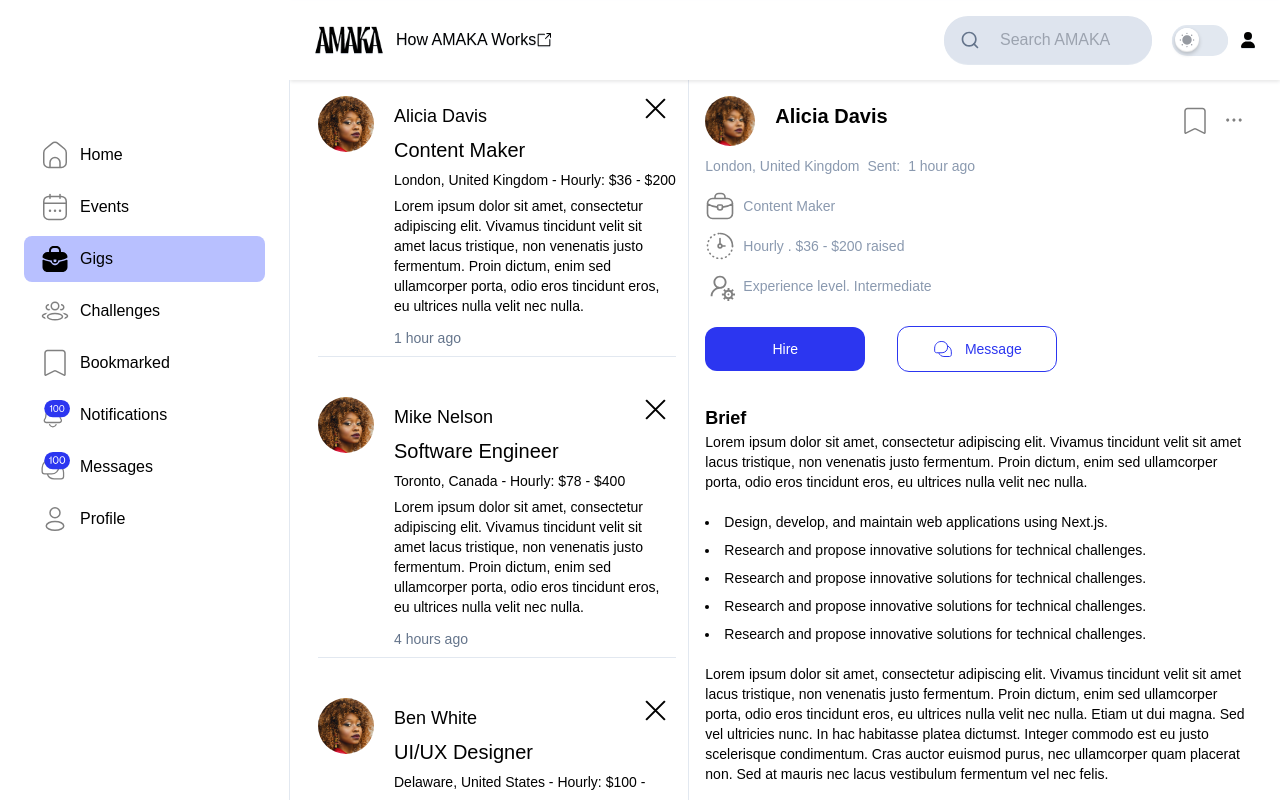
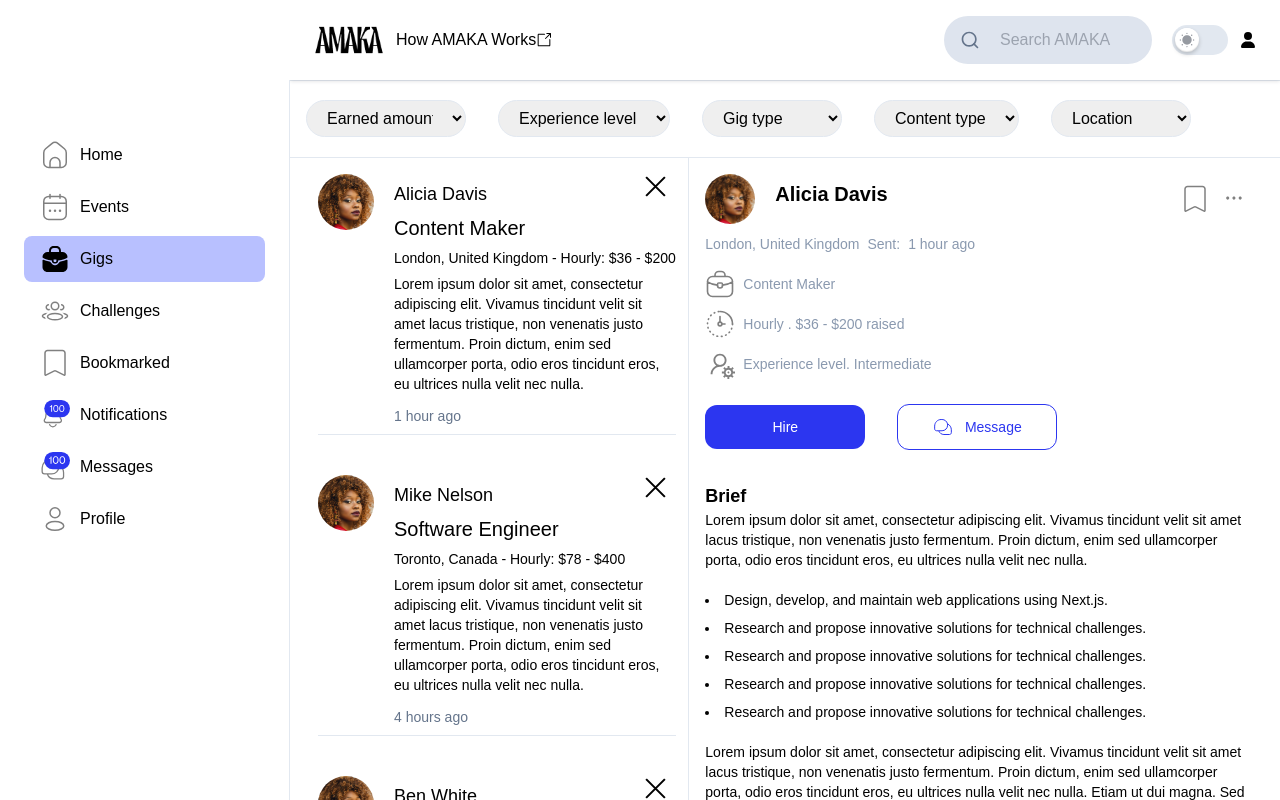
Before and after one commit to Trend20/AMAKA-Studio, a Next.js app: page /gigs in a window 1280 px wide. Built offline with nearby package versions, Linux system fonts and the light colour scheme; a web font is replaced by a local one.

Commit message:
adding gig filters

```diff
--- /dev/null
+++ b/app/gigs/components/GigFilters.tsx
@@ -0,0 +1,40 @@
+const GigFilters = () =>{
+    return(
+        <div className="flex py-5 border-b w-full items-center justify-between border-stroke">
+            <div className="flex items-center w-3/4 px-4 space-x-8">
+                <select name="amout" id="amount" className="flex rounded-full outline-0 py-2 px-4 border border-stroke w-40">
+                    <option value="default">Earned amount</option>
+                    <option value="100">$0 - $200</option>
+                    <option value="100">$50 - $300</option>
+                    <option value="100">$100 - $500</option>
+                </select>
+                <select name="amout" id="amount" className="flex rounded-full outline-0 py-2 px-4 border border-stroke">
+                    <option value="default">Experience level</option>
+                    <option value="100">$0 - $200</option>
+                    <option value="100">$50 - $300</option>
+                    <option value="100">$100 - $500</option>
+                </select>
+                <select name="amout" id="amount" className="flex rounded-full outline-0 py-2 px-4 border border-stroke">
+                    <option value="default">Gig type</option>
+                    <option value="100">$0 - $200</option>
+                    <option value="100">$50 - $300</option>
+                    <option value="100">$100 - $500</option>
+                </select>
+                <select name="amout" id="amount" className="flex rounded-full outline-0 py-2 px-4 border border-stroke">
+                    <option value="default">Content type</option>
+                    <option value="100">$0 - $200</option>
+                    <option value="100">$50 - $300</option>
+                    <option value="100">$100 - $500</option>
+                </select>
+                <select name="amout" id="amount" className="flex rounded-full outline-0 px-4 py-2 border border-stroke">
+                    <option value="default">Location</option>
+                    <option value="100">$0 - $200</option>
+                    <option value="100">$50 - $300</option>
+                    <option value="100">$100 - $500</option>
+                </select>
+            </div>
+        </div>
+    )
+}
+
+export default GigFilters;
--- a/app/gigs/page.tsx
+++ b/app/gigs/page.tsx
@@ -7,6 +7,7 @@ import Skills from "@/components/Skills";
 import AboutCreator from "@/app/gigs/components/AboutCreator";
 import GigHistory from "@/app/gigs/components/GigHistory";
 import Feed from "@/app/gigs/components/Feed";
+import GigFilters from "@/app/gigs/components/GigFilters";
 
 const GigsPage = () => {
     const defaultGig= gigsData[0];
@@ -18,6 +19,8 @@ const GigsPage = () => {
     console.log(defaultGig);
 
     return(
+        <div className="flex flex-col w-full">
+            <GigFilters />
             <div className="flex w-full px-4">
                 <div className="flex flex-col w-1/2 space-y-8 border-r border-stroke py-2">
                     {
@@ -28,14 +31,15 @@ const GigsPage = () => {
                 </div>
                 <div className="flex w-3/4 flex-col">
                     <GigDetails gig={selectedGig}/>
-                   <div className="flex flex-col border border-stroke py-3 rounded-xl">
-                       <AboutCreator gig={selectedGig} />
-                       <GigHistory />
-                       <Feed />
-                       <Skills />
-                   </div>
+                    <div className="flex flex-col border border-stroke py-3 rounded-xl">
+                        <AboutCreator gig={selectedGig}/>
+                        <GigHistory/>
+                        <Feed/>
+                        <Skills/>
+                    </div>
                 </div>
             </div>
+        </div>
     )
 }
 
--- a/components/Header.tsx
+++ b/components/Header.tsx
@@ -12,7 +12,7 @@ const Header = (props: {
     setSidebarOpen: (arg0: boolean) => void;
 }) => {
     return (
-        <header className="sticky top-0 z-999 flex w-full drop-shadow-1 dark:bg-boxdark dark:drop-shadow-none">
+        <header className="sticky top-0 z-999 flex w-full bg-white drop-shadow-1 dark:bg-boxdark dark:drop-shadow-none">
             <div className="flex flex-grow items-center justify-between px-4 py-4 shadow-2 md:px-6 2xl:px-11">
                 <div className="flex items-center space-x-3 w-full">
                     <Link
```
